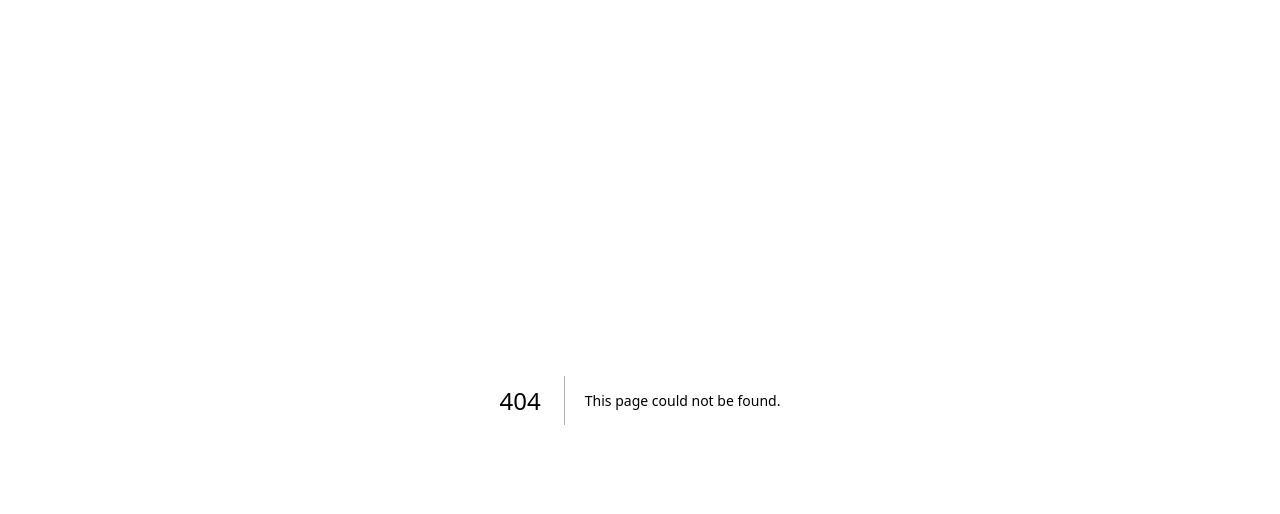
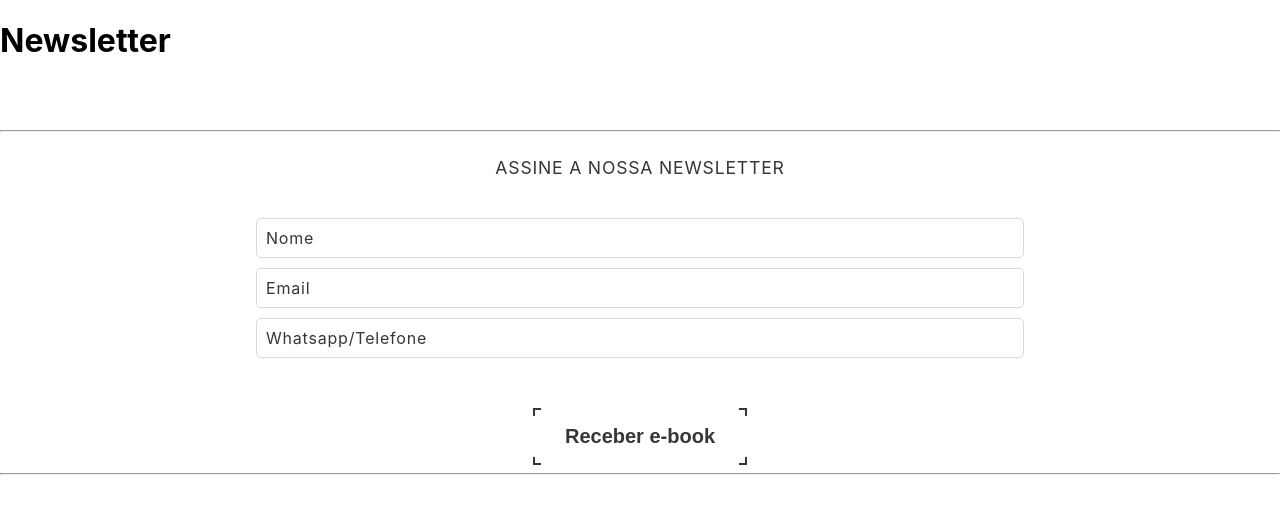
Before and after one commit to BrunoSoaresE/BlogTecManga, a Next.js app: page /db in a window 1280 px wide. Before the commit this address had no page. Shown: the top 514 px of the page. Built offline with nearby package versions, Linux system fonts and the light colour scheme.

Commit message:
db teste

```diff
--- /dev/null
+++ b/pages/db.js
@@ -0,0 +1,131 @@
+import { useEffect, useState } from 'react';
+
+import { useForm } from 'react-hook-form';
+import Head from 'next/head';
+import styles from '../styles/Home.module.css';
+
+
+export default function Home() {
+  const { register, handleSubmit, watch, formState: { errors } } = useForm();
+
+
+  const myFunc = (itens) => {
+
+
+    var uid = generateUUID();
+    var novoUsuario = `  {
+                          "nome": "bruno",
+                          "email": "bruno@bruno.com",
+                          "celular": "31 983077711",
+                          "_id": "9b3effd4-7844-11ed-a1eb-0242ac120002"
+                        }`
+
+
+    savePosts(novoUsuario);
+
+  }
+
+
+  return (
+    <div className={styles.pai}>
+      <Head>
+        <title>TecManga - Veja como ter um site sem preocupações</title>
+        <meta property="og:title" content="TecManga - Sites personalizados" />
+        <meta property='og:url' content='tecmanga.com.br/' />
+        <meta property='og:type' content='website' />
+        <meta http-equiv="content-language" content="pt-br, en-US" />*/
+        </Head>
+        <h1> Newsletter</h1>
+
+        <br></br>
+        <br></br>
+        <hr></hr>
+
+        <div className={styles.newsletter}>
+          <p>ASSINE A NOSSA NEWSLETTER</p>
+          <form onSubmit={handleSubmit(myFunc)}>
+            <div>
+              <input {...register("Nome")} placeholder=" " required></input>
+              <span>Nome</span>
+            </div>
+            <div>
+              <input {...register("Email")} placeholder=" " required type="email"></input>
+              <span>Email</span>
+            </div>
+            <div>
+              <input {...register("Telefone")} placeholder=" " required minLength={8} title="Número de telefone precisa ser no formato (99) 9999-9999" type="phone"></input>
+              <span>Whatsapp/Telefone</span>
+            </div>
+
+
+
+
+
+            <button type='submit'>
+              <span>Receber e-book</span>
+            </button>
+          </form>
+
+
+        </div>
+
+
+        <hr></hr>
+        <br></br>
+        <br></br>
+
+
+
+
+        <br></br>
+
+      </div>
+    )
+  }
+  /*
+
+  async function savePosts(Item) {
+    console.log("resulttt123 ->", process.env.URL_API)
+
+    const resposta = await fetch("http://localhost:3000/" + 'api/bd', { method: "POST", body: Item });
+    const post = await resposta.json();
+    console.log("resulttt ->", post)
+    //return post?.data?.users;
+  }
+
+
+  async function loadPosts() {
+   // const resposta = await fetch(process.env.URL_API + 'api/bd', { method: "GET" });
+  //  const post = await resposta.json();
+   // return post?.data?.users;
+  }
+
+  export async function getStaticProps() {
+    const posts = await loadPosts();
+
+    return {
+      props:
+      {
+        usuarios: posts,
+      },
+      revalidate: 60
+    };
+
+
+  }
+  */
+  function generateUUID() { // Public Domain/MIT
+    var d = new Date().getTime();//Timestamp
+    var d2 = ((typeof performance !== 'undefined') && performance.now && (performance.now() * 1000)) || 0;//Time in microseconds since page-load or 0 if unsupported
+    return 'xxxxxxxx-xxxx-4xxx-yxxx-xxxxxxxxxxxx'.replace(/[xy]/g, function (c) {
+      var r = Math.random() * 16;//random number between 0 and 16
+      if (d > 0) {//Use timestamp until depleted
+        r = (d + r) % 16 | 0;
+        d = Math.floor(d / 16);
+      } else {//Use microseconds since page-load if supported
+        r = (d2 + r) % 16 | 0;
+        d2 = Math.floor(d2 / 16);
+      }
+      return (c === 'x' ? r : (r & 0x3 | 0x8)).toString(16);
+    });
+  }
--- a/styles/Home.module.css
+++ b/styles/Home.module.css
@@ -19,3 +19,150 @@
 .Poster{
 
 }
+
+
+
+
+
+
+.newsletter {
+  display: flex;
+  flex-direction: column;
+  justify-content: center;
+  align-items: center;
+  margin: auto;
+  width: 60vw;
+  letter-spacing: .05em;
+}
+
+.newsletter p {
+  font-size: 1.1em;
+  color: #363636;
+  font-weight: 400;
+  line-height: 21px;
+  margin-bottom: 40px;
+}
+
+
+.newsletter form {
+  position: relative;
+  display: flex;
+  flex-direction: column;
+  max-width: 1000px;
+  width: 100%;
+
+}
+
+.newsletter div {
+  padding-bottom: 10px;
+}
+
+
+.newsletter form input {
+  width: 100%;
+  padding: 10px;
+  border: none;
+  border: solid #d9d9d9 1px;
+  border-radius: 5px;
+  background: white;
+  outline: none;
+  color: #363636;
+  font-size: 1em;
+}
+
+.newsletter form span {
+  position: absolute;
+  left: 0;
+  padding: 10px;
+  pointer-events: none;
+  font-size: 1em;
+  color: #363636;
+  transition: 0.5s;
+}
+
+.newsletter form input:valid~span,
+.newsletter form input:valid~span,
+.newsletter form input:focus~span {
+  color: #363636;
+  transform: translateX(10px) translateY(-7px);
+  font-size: 0.65em;
+  padding: 0 10px;
+  background: white;
+  border-left: 1px solid #363636;
+  border-right: 1px solid #363636;
+  letter-spacing: 0.2em;
+}
+
+
+.newsletter form input:not(:placeholder-shown):invalid {
+  border: solid #c96464 1px;
+}
+.newsletter form input:not(:placeholder-shown):valid {
+  border: solid #99da8c 1px;
+}
+
+
+.newsletter form input:valid,
+.newsletter form input:focus {
+  border: solid #363636 1px;
+}
+
+.newsletter button {
+  position: relative;
+  cursor: pointer;
+  margin: auto;
+  margin-top: 40px;
+  display: inline-block;
+  padding: 15px 20px;
+  border: 2px solid #363636;
+  background: white;
+  color: #363636;
+  text-decoration: none;
+  font-weight: 600;
+  font-size: 20px;
+
+}
+
+.newsletter button:before {
+  content: '';
+  position: absolute;
+  top: 6px;
+  left: -2px;
+  width: calc(100% + 4px);
+  height: calc(100% - 12px);
+  background: #fff;
+  transition: 0.4s ease-in-out;
+  transform: scaleY(1);
+}
+
+.newsletter button:hover:before {
+  transform: scaleY(0);
+}
+
+
+.newsletter button:after {
+  content: '';
+  position: absolute;
+  left: 6px;
+  top: -2px;
+  height: calc(100% + 4px);
+  width: calc(100% - 12px);
+  background: #fff;
+  transition: 0.4s ease-in-out;
+  transform: scaleX(1);
+  transition-delay: 0.4s;
+}
+
+.newsletter button:hover:after {
+  transform: scaleX(0);
+}
+
+
+.newsletter button span {
+  position: relative;
+  z-index: 3;
+  color: #363636;
+
+
+
+}
```
Also changed, not shown: 1 other file (tests, documents, lock files or other folders).
